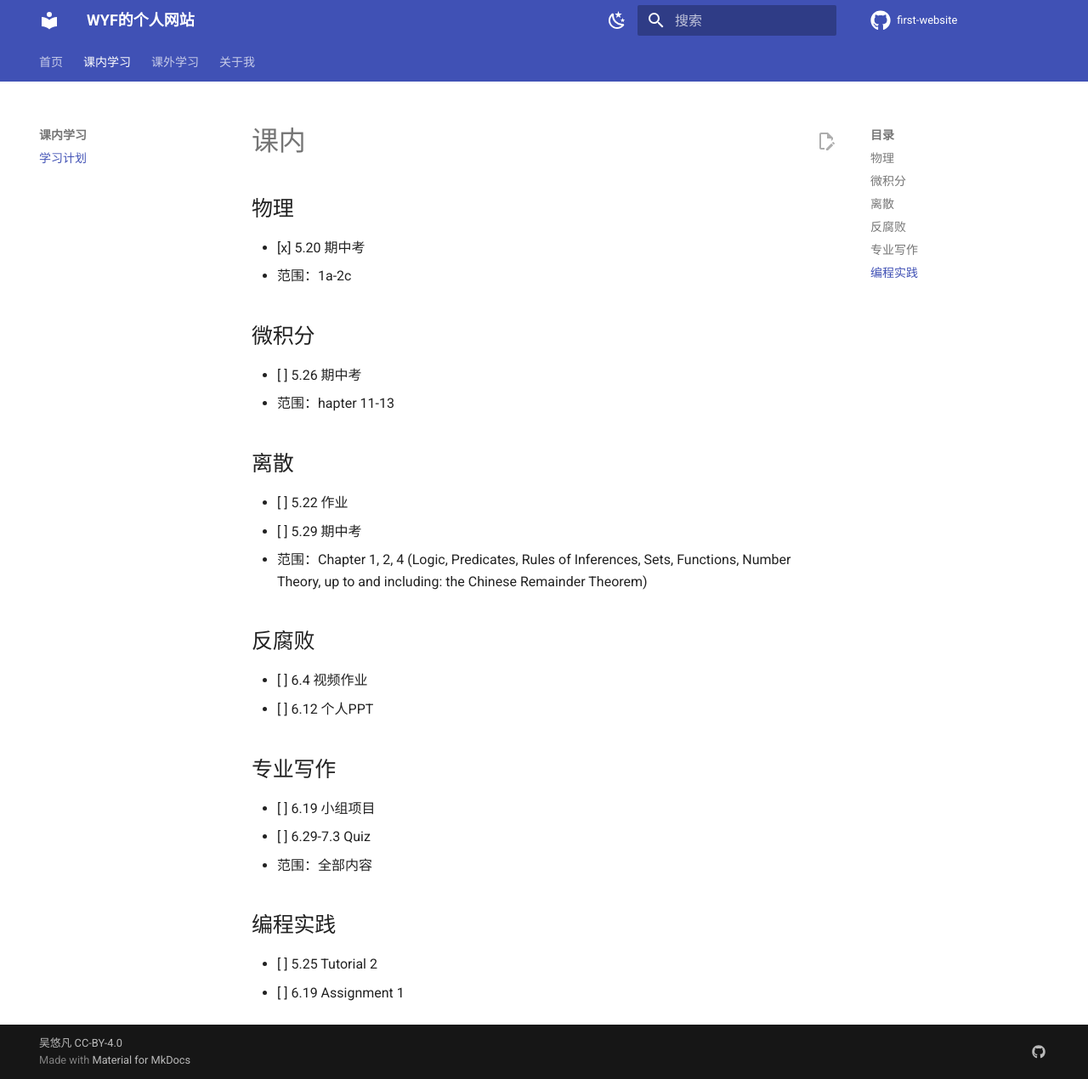
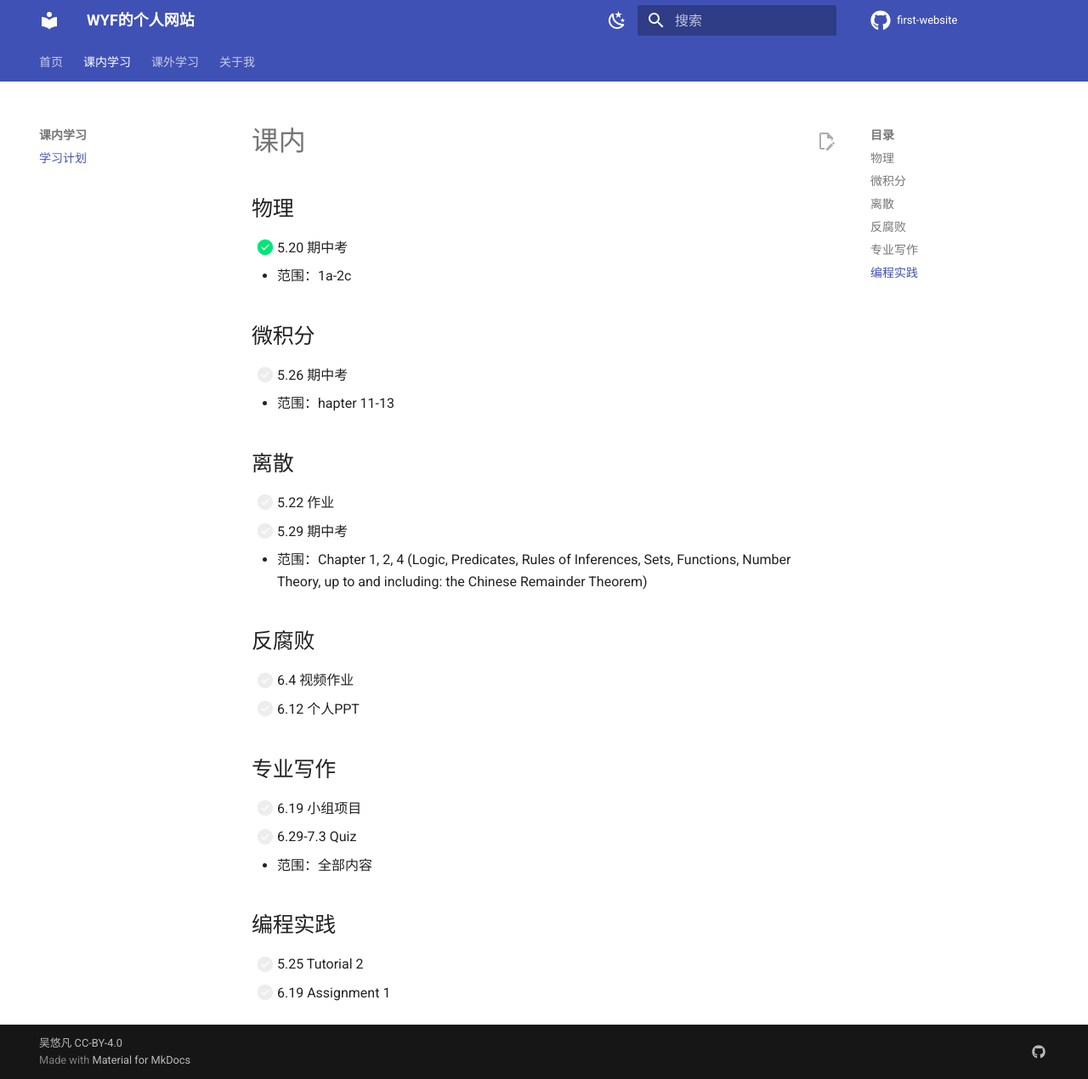
Before and after one commit to Ryan1702/first-website, an MkDocs documentation site: the page built from docs/in-school/plan.md, in a window 1280 px wide and 1270 px high. Shown: the whole window at 85% size. Built offline with MkDocs 1.6.1 and Material for MkDocs 9.7.7, drawn with Linux system fonts in a browser that asks for light colours; comment, search, counter and statistics services are not loaded; some of the changed lines change nothing that is shown.

Commit message:
修改配置

```diff
--- a/mkdocs.yml
+++ b/mkdocs.yml
@@ -69,6 +69,9 @@ markdown_extensions:
       auto_title: true
       line_spans: __span
       pygments_lang_class: true
+  - pymdownx.tasklist:
+      custom_checkbox: true
+      clickable_checkbox: false
   - pymdownx.inlinehilite
   - pymdownx.snippets
   - pymdownx.superfences
```
